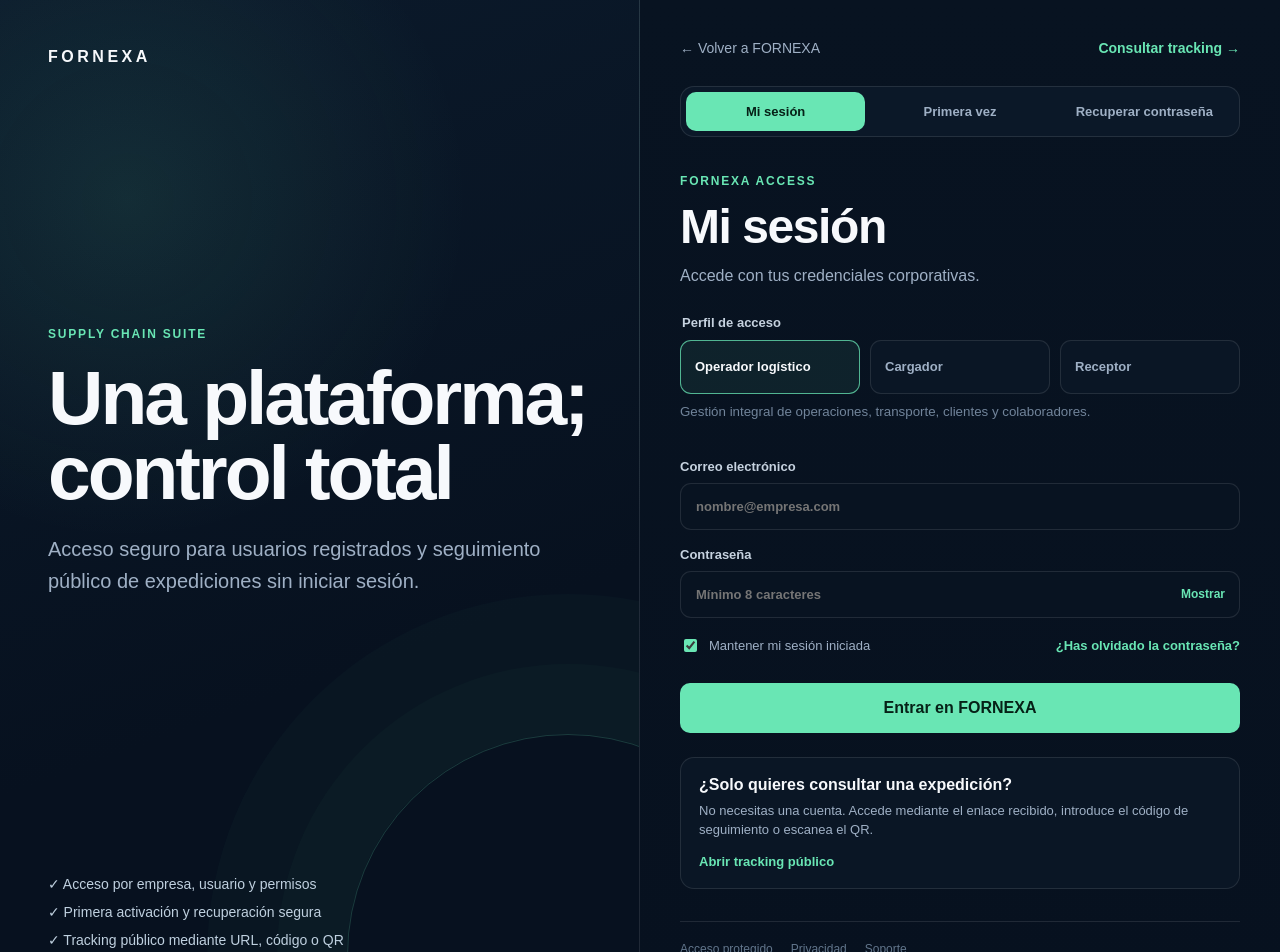
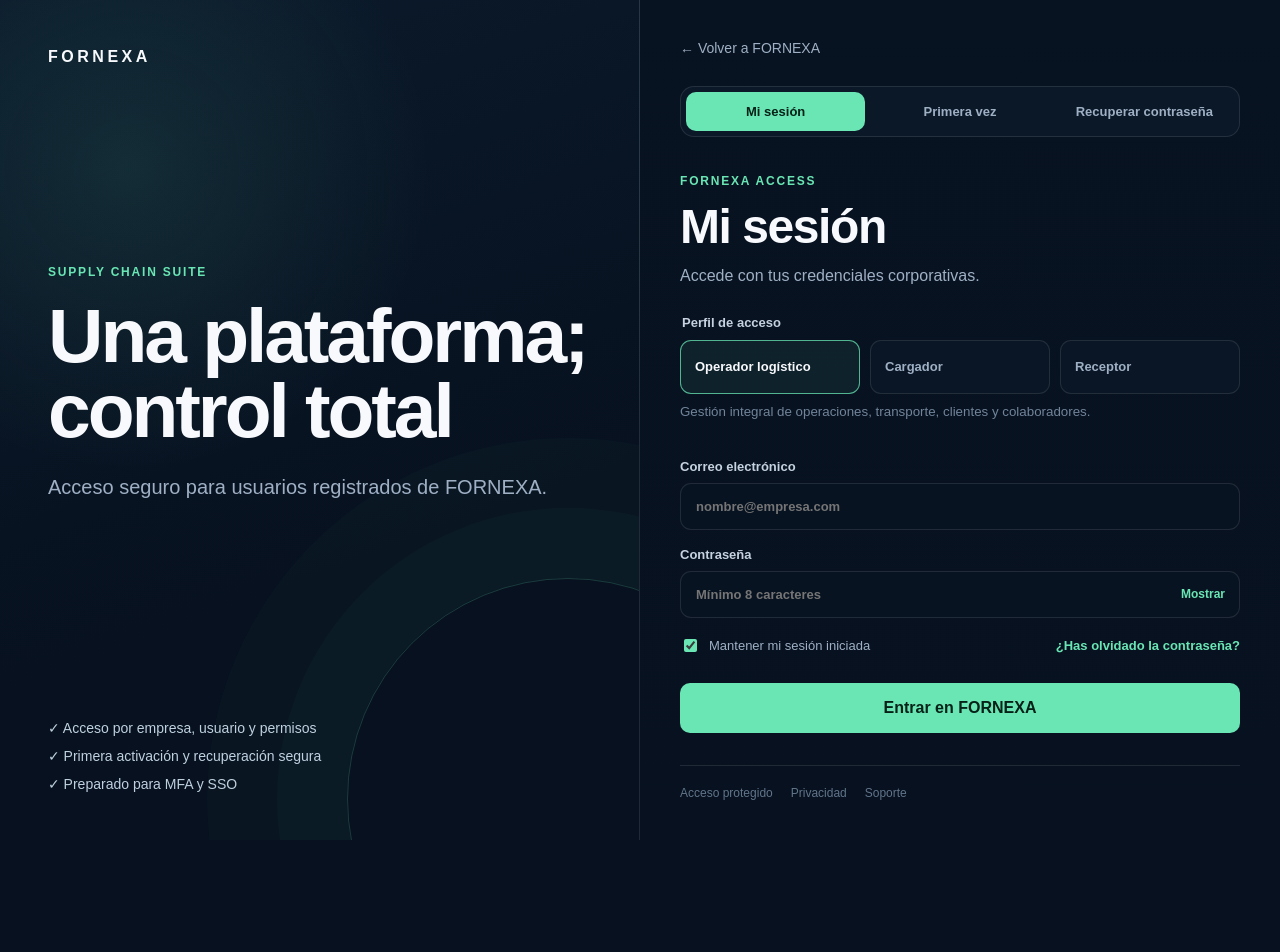
Before and after one commit to fragonh2-boop/Fornexa, a Next.js app: page /login in a window 1280 px wide. Shown: the top 952 px of the page. After the commit the page ends 840 px from the top, so only its background shows below. Built offline with nearby package versions, Linux system fonts and the light colour scheme.

Commit message:
Remove public tracking promotion from login

```diff
--- a/app/login/page.tsx
+++ b/app/login/page.tsx
@@ -83,12 +83,12 @@ export default function LoginPage() {
         <div className="auth-brand-copy">
           <span className="card-kicker">SUPPLY CHAIN SUITE</span>
           <h1>Una plataforma; control total</h1>
-          <p>Acceso seguro para usuarios registrados y seguimiento público de expediciones sin iniciar sesión.</p>
+          <p>Acceso seguro para usuarios registrados de FORNEXA.</p>
         </div>
         <div className="auth-security-list">
           <span>✓ Acceso por empresa, usuario y permisos</span>
           <span>✓ Primera activación y recuperación segura</span>
-          <span>✓ Tracking público mediante URL, código o QR</span>
+          <span>✓ Preparado para MFA y SSO</span>
         </div>
       </section>
 
@@ -96,7 +96,6 @@ export default function LoginPage() {
         <div className="auth-card">
           <div className="auth-top-links">
             <Link href="/" className="auth-back">← Volver a FORNEXA</Link>
-            <Link href="/tracking" className="tracking-access">Consultar tracking →</Link>
           </div>
 
           <div className="auth-tabs auth-tabs-three" role="tablist" aria-label="Opciones de acceso">
@@ -160,12 +159,6 @@ export default function LoginPage() {
             {message && <p className="auth-message" role="status">{message}</p>}
           </form>
 
-          <div className="public-tracking-note">
-            <strong>¿Solo quieres consultar una expedición?</strong>
-            <p>No necesitas una cuenta. Accede mediante el enlace recibido, introduce el código de seguimiento o escanea el QR.</p>
-            <Link href="/tracking">Abrir tracking público</Link>
-          </div>
-
           <footer className="auth-footer">
             <span>Acceso protegido</span><span>Privacidad</span><span>Soporte</span>
           </footer>
```
